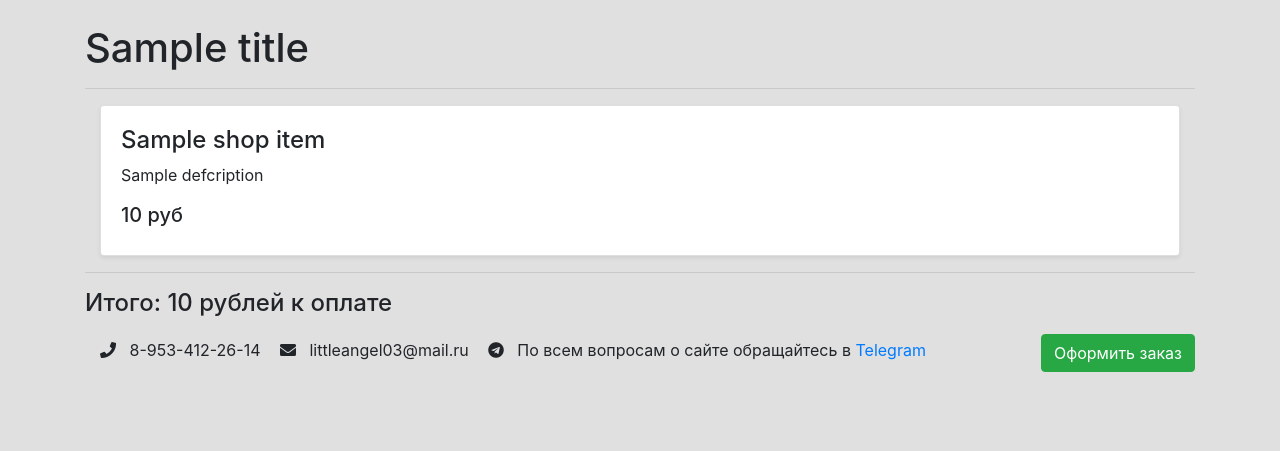
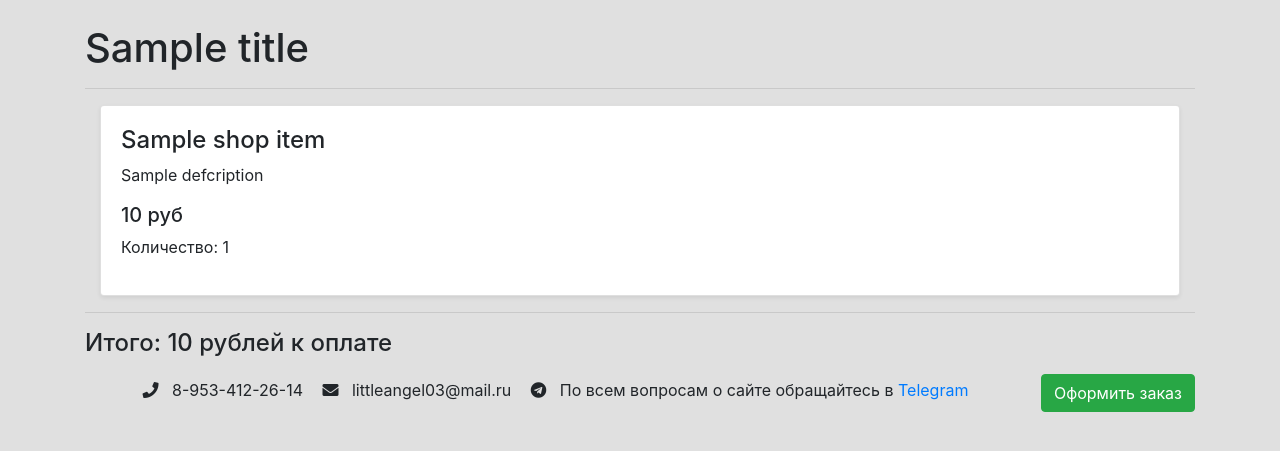
Before and after one commit to SalakhovaRum/lala, a Symfony app: template templates/index/shopCart.html.twig in a window 1280 px wide. Shown: the part 56-507 px from the top of the page. Run offline with Twig, Linux system fonts and the light colour scheme; the template is opened without the code that fills it: most values are stand-ins (such as "Sample title", 1, 10 or a date in 2020); some libraries are stand-ins or nearby versions.

Commit message:
Добавлять количество

```diff
--- a/templates/index/shopCart.html.twig
+++ b/templates/index/shopCart.html.twig
@@ -22,14 +22,14 @@
                     <!-- Здесь могут быть ваши изображения или другой контент -->
                     <div class="card-body">
                         <h4>{{ item.shopItem.title }}</h4>
-                    <p class="card-text">{{ item.ShopItem.defcription }}</p>
+                        <p class="card-text">{{ item.shopItem.defcription }}</p>
                         <h5>{{ item.shopItem.price }} руб</h5>
-                    {% set sum = sum + item.shopItem.price %}
+                        <p>Количество: {{ item.count }}</p> {# Добавленная строка #}
+                        {% set sum = sum + item.shopItem.price * item.count %}
                     </div>
                 </div>
             </div>
             </a>
-        </div>
         {% endfor %}
 
         <hr>
```
Lines whose indentation alone changed are shown as unchanged.
